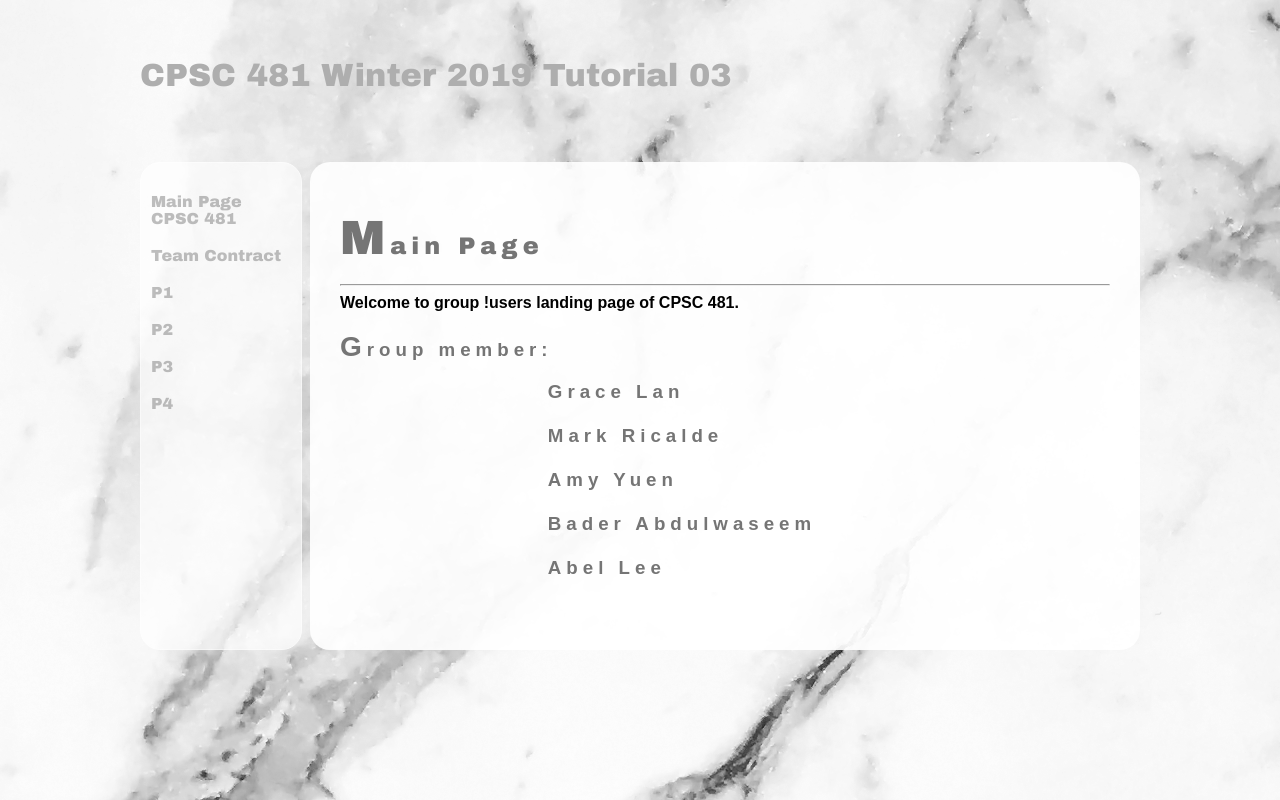
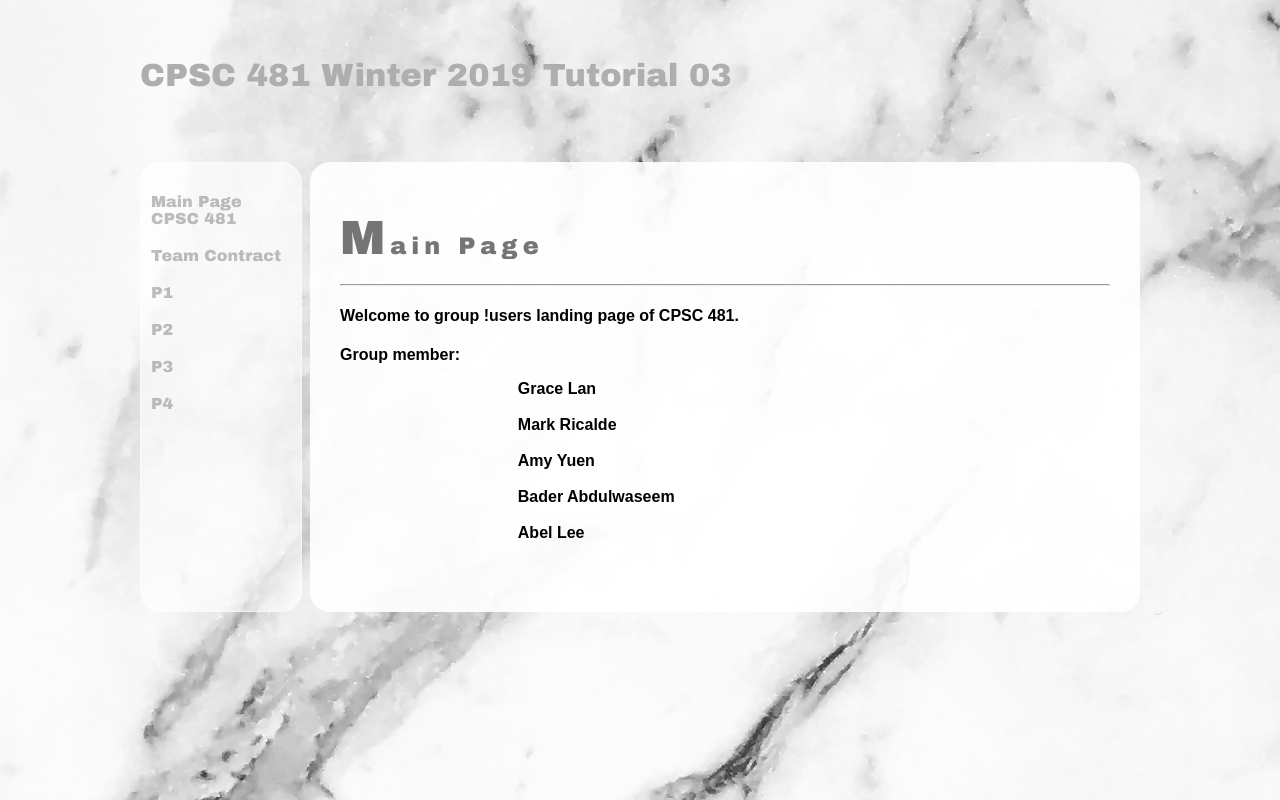
Before and after one commit to cpsc481w2019/cpsc481w2019.github.io, a plain HTML site: page index.html in a window 1280 px wide. Drawn offline with Linux system fonts and the light colour scheme.

Commit message:
change the fonts

```diff
--- a/index.html
+++ b/index.html
@@ -25,11 +25,11 @@
 			<h1>Main Page</h1>
 				<section>
 				<hr>
-				<b>
+				<h4>
 				Welcome to group <font style="font_family:courier new;">!users</font> landing page of CPSC 481.
-				</b>
+				</h4>
 
-			<h3>Group member:
+			<h4>Group member:
 				<pre>
 					Grace Lan
 
@@ -41,7 +41,7 @@
 
 					Abel Lee
 				</pre>
-			</h3>
+			</h4>
 
 				</section>
 			</article>
```
